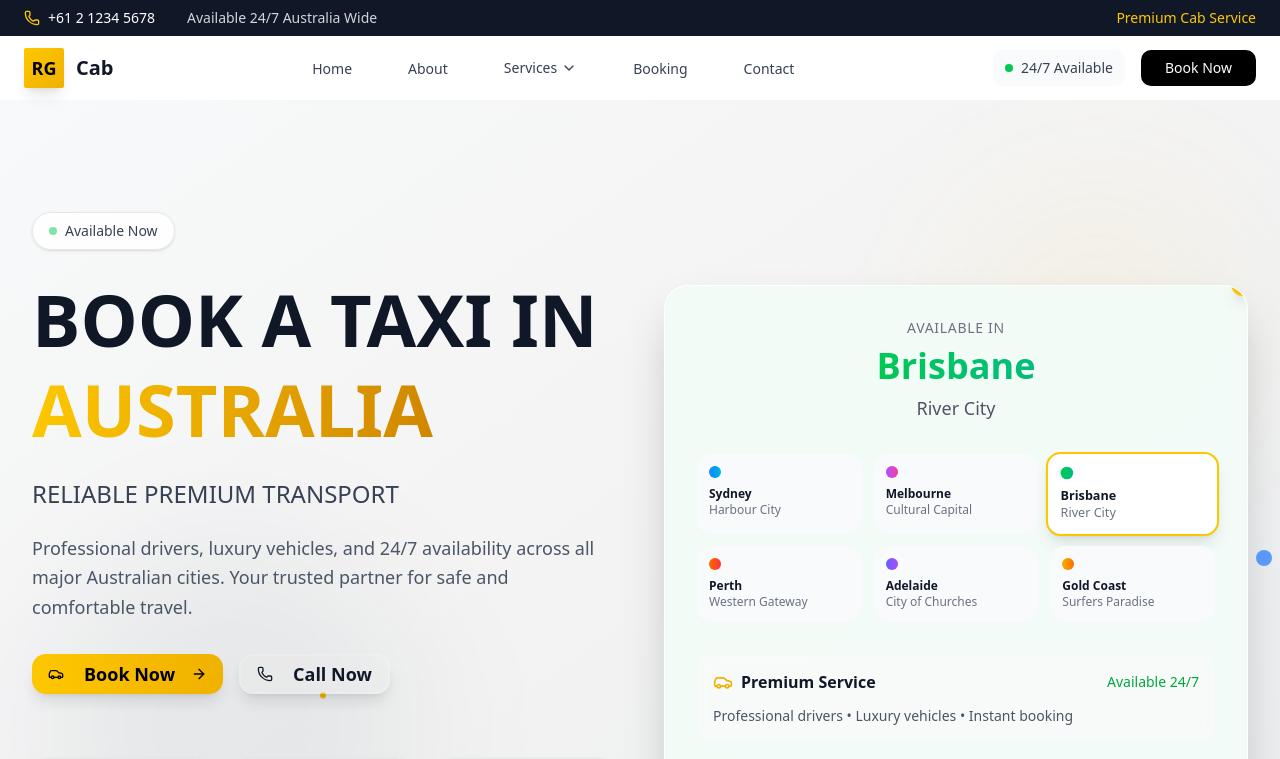
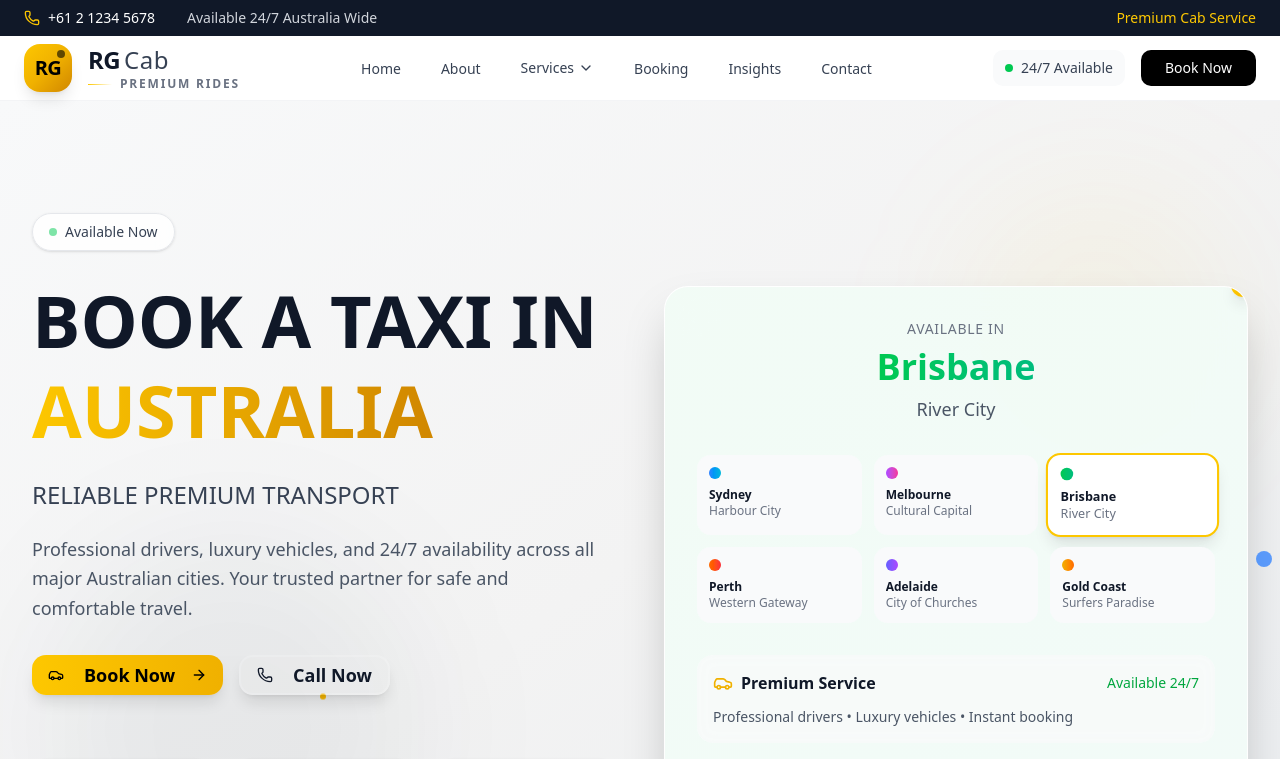
Before and after one commit to muhammadalizkhan/rg-cabs-perth, a Next.js app: page / in a window 1280 px wide. Shown: the top 759 px of the page. Built offline with nearby package versions, Linux system fonts and the light colour scheme.

Commit message:
feat redesiging navbar

```diff
--- a/src/app/globals.css
+++ b/src/app/globals.css
@@ -120,3 +120,50 @@
     @apply bg-background text-foreground;
   }
 }
+
+.apple-scrollbar {
+  scrollbar-width: none;
+  -ms-overflow-style: none;
+}
+
+.apple-scrollbar::-webkit-scrollbar {
+  display: none;
+}
+
+.apple-scrollbar-hover {
+  scrollbar-width: thin;
+  scrollbar-color: transparent transparent;
+}
+
+.apple-scrollbar-hover::-webkit-scrollbar {
+  width: 6px;
+}
+
+.apple-scrollbar-hover::-webkit-scrollbar-track {
+  background: transparent;
+}
+
+.apple-scrollbar-hover::-webkit-scrollbar-thumb {
+  background-color: transparent;
+  border-radius: 3px;
+  transition: background-color 0.2s ease;
+}
+
+.apple-scrollbar-hover:hover::-webkit-scrollbar-thumb {
+  background-color: rgba(0, 0, 0, 0.2);
+}
+
+.apple-scrollbar-hover::-webkit-scrollbar-thumb:hover {
+  background-color: rgba(0, 0, 0, 0.4);
+}
+
+.apple-scrollbar {
+  scroll-behavior: smooth;
+}
+.apple-scrollbar:focus {
+  outline: none;
+}
+
+.apple-scrollbar {
+  -webkit-overflow-scrolling: touch;
+}
--- a/src/components/navbar/navbar.tsx
+++ b/src/components/navbar/navbar.tsx
@@ -15,8 +15,7 @@ import {
   Baby,
   Waves,
   ArrowRight,
-  Star,
-  Clock,
+  Navigation,
 } from "lucide-react"
 import Link from "next/link"
 import { useState, useEffect } from "react"
@@ -27,6 +26,7 @@ const navigationItems = [
   { name: "About", href: "/about" },
   { name: "Services", href: "/services", hasDropdown: true },
   { name: "Booking", href: "/booking" },
+  { name: "Insights", href: "/insights", description: "FAQs & Help Center" },
   { name: "Contact", href: "/contact" },
 ]
 
@@ -75,18 +75,44 @@ export default function Navbar() {
 
   useEffect(() => {
     if (isOpen) {
+      const scrollY = window.scrollY
+      document.body.style.position = "fixed"
+      document.body.style.top = `-${scrollY}px`
+      document.body.style.width = "100%"
       document.body.style.overflow = "hidden"
     } else {
-      document.body.style.overflow = "unset"
+      const scrollY = document.body.style.top
+      document.body.style.position = ""
+      document.body.style.top = ""
+      document.body.style.width = ""
+      document.body.style.overflow = ""
+      if (scrollY) {
+        window.scrollTo(0, Number.parseInt(scrollY || "0") * -1)
+      }
     }
     return () => {
-      document.body.style.overflow = "unset"
+      document.body.style.position = ""
+      document.body.style.top = ""
+      document.body.style.width = ""
+      document.body.style.overflow = ""
     }
   }, [isOpen])
 
+  useEffect(() => {
+    const handleClickOutside = () => {
+      setServicesOpen(false)
+    }
+    if (servicesOpen) {
+      document.addEventListener("click", handleClickOutside)
+    }
+    return () => {
+      document.removeEventListener("click", handleClickOutside)
+    }
+  }, [servicesOpen])
+
   return (
     <>
-      <div className="hidden lg:block bg-gray-900 text-white py-2">
+      <div className="hidden lg:block bg-gray-900 text-white py-2 relative z-40">
         <div className="mx-auto max-w-7xl px-6">
           <div className="flex items-center justify-between text-sm">
             <div className="flex items-center space-x-8">
@@ -101,22 +127,39 @@ export default function Navbar() {
         </div>
       </div>
       <nav
-        className={`sticky top-0 z-50 w-full transition-all duration-300 ${
-          scrolled ? "bg-white/90 backdrop-blur-xl shadow-sm border-b border-gray-100" : "bg-white"
+        className={`sticky top-0 z-50 w-full transition-all duration-300 ${scrolled
+            ? "bg-white/95 backdrop-blur-xl shadow-lg border-b border-gray-200"
+            : "bg-white border-b border-gray-100"
           }`}
       >
         <div className="mx-auto max-w-7xl px-6">
           <div className="flex h-16 items-center justify-between">
-            <Link href="/" className="flex items-center space-x-3 group">
-              <div className="flex h-10 w-10 items-center justify-center rounded-xs bg-gradient-to-br from-yellow-400 to-yellow-500 text-black shadow-lg group-hover:shadow-xl transition-all duration-200 group-hover:scale-105">
-                <span className="text-lg font-bold">RG</span>
+            <Link href="/" className="flex items-center space-x-4 group flex-shrink-0">
+              <div className="relative">
+                <div className="flex h-12 w-12 items-center justify-center rounded-2xl bg-gradient-to-br from-yellow-400 via-yellow-500 to-yellow-600 shadow-lg group-hover:shadow-xl transition-all duration-300 group-hover:scale-105">
+                  <div className="relative">
+                    <span className="text-xl font-black text-black tracking-tight">RG</span>
+                    <div className="absolute -top-1 -right-1 w-2 h-2 bg-black rounded-full opacity-60"></div>
                   </div>
-              <div>
-                <span className="text-xl font-bold text-gray-900">Cab</span>
+                </div>
+              </div>
+              <div className="flex flex-col">
+                <div className="flex items-baseline space-x-1">
+                  <span className="text-2xl font-black text-gray-900 tracking-tight group-hover:text-black transition-colors">
+                    RG
+                  </span>
+                  <span className="text-2xl font-light text-gray-700 tracking-wide group-hover:text-gray-900 transition-colors">
+                    Cab
+                  </span>
+                </div>
+                <div className="flex items-center space-x-2">
+                  <div className="h-px w-6 bg-gradient-to-r from-yellow-400 to-transparent"></div>
+                  <span className="text-xs font-semibold text-gray-500 uppercase tracking-[0.15em]">Premium Rides</span>
+                </div>
               </div>
             </Link>
-
-            <div className="hidden lg:flex items-center space-x-8">
+            <div className="hidden lg:flex items-center justify-center flex-1 max-w-2xl mx-8">
+              <div className="flex items-center space-x-1 xl:space-x-2">
                 {navigationItems.map((item) => (
                   <div key={item.name} className="relative">
                     {item.hasDropdown ? (
@@ -124,25 +167,26 @@ export default function Navbar() {
                         className="relative"
                         onMouseEnter={() => setServicesOpen(true)}
                         onMouseLeave={() => setServicesOpen(false)}
+                        onClick={(e) => e.stopPropagation()}
                       >
-                      <button className="relative flex items-center gap-1 px-3 py-2 text-sm font-medium text-gray-700 hover:text-gray-900 transition-colors duration-200 group">
+                        <button className="relative flex items-center gap-1 px-3 xl:px-4 py-2 text-sm font-medium text-gray-700 hover:text-gray-900 transition-colors duration-200 group whitespace-nowrap">
                           {item.name}
                           <ChevronDown
                             className={`h-4 w-4 transition-transform duration-200 ${servicesOpen ? "rotate-180" : ""}`}
                           />
                           <div className="absolute bottom-0 left-0 w-0 h-0.5 bg-gradient-to-r from-yellow-400 to-yellow-500 group-hover:w-full transition-all duration-300"></div>
                         </button>
-
                         <div
-                        className={`absolute top-full left-0 mt-2 w-80 bg-white rounded-2xl shadow-xl border border-gray-100 transition-all duration-200 ${
-                          servicesOpen ? "opacity-100 visible translate-y-0" : "opacity-0 invisible translate-y-2"
+                          className={`absolute top-full left-0 mt-2 w-80 bg-white rounded-2xl shadow-2xl border border-gray-100 transition-all duration-200 ${servicesOpen ? "opacity-100 visible translate-y-0" : "opacity-0 invisible translate-y-2"
                             }`}
+                          style={{ zIndex: 9999 }}
                         >
                           <div className="p-4">
                             <div className="text-xs font-semibold text-gray-500 uppercase tracking-wide mb-3">
                               Our Services
                             </div>
-                          <div className="space-y-1">
+                            <div className="max-h-80 overflow-y-auto apple-scrollbar">
+                              <div className="space-y-1 pr-1">
                                 {serviceItems.map((service) => {
                                   const IconComponent = service.icon
                                   return (
@@ -150,13 +194,14 @@ export default function Navbar() {
                                       key={service.name}
                                       href={service.href}
                                       className="flex items-center gap-3 p-3 rounded-xl hover:bg-gray-50 transition-colors duration-200 group"
+                                      onClick={() => setServicesOpen(false)}
                                     >
-                                  <div className="w-8 h-8 bg-gray-100 rounded-lg flex items-center justify-center group-hover:bg-yellow-100 transition-colors duration-200">
+                                      <div className="w-8 h-8 bg-gray-100 rounded-lg flex items-center justify-center group-hover:bg-yellow-100 transition-colors duration-200 flex-shrink-0">
                                         <IconComponent className="h-4 w-4 text-gray-600 group-hover:text-yellow-600" />
                                       </div>
-                                  <div className="flex-1">
-                                    <div className="text-sm font-medium text-gray-900">{service.name}</div>
-                                    <div className="text-xs text-gray-500">{service.description}</div>
+                                      <div className="flex-1 min-w-0">
+                                        <div className="text-sm font-medium text-gray-900 truncate">{service.name}</div>
+                                        <div className="text-xs text-gray-500 truncate">{service.description}</div>
                                       </div>
                                     </Link>
                                   )
@@ -165,10 +210,11 @@ export default function Navbar() {
                             </div>
                           </div>
                         </div>
+                      </div>
                     ) : (
                       <Link
                         href={item.href}
-                      className="relative px-3 py-2 text-sm font-medium text-gray-700 hover:text-gray-900 transition-colors duration-200 group"
+                        className="relative px-3 xl:px-4 py-2 text-sm font-medium text-gray-700 hover:text-gray-900 transition-colors duration-200 group whitespace-nowrap"
                       >
                         {item.name}
                         <div className="absolute bottom-0 left-0 w-0 h-0.5 bg-gradient-to-r from-yellow-400 to-yellow-500 group-hover:w-full transition-all duration-300"></div>
@@ -177,20 +223,19 @@ export default function Navbar() {
                   </div>
                 ))}
               </div>
-
-            <div className="hidden lg:flex items-center space-x-4">
+            </div>
+            <div className="hidden lg:flex items-center space-x-3 xl:space-x-4 flex-shrink-0">
               <div className="flex items-center gap-2 px-3 py-2 bg-gray-50 rounded-lg text-sm">
-                <div className="w-2 h-2 bg-green-500 rounded-full"></div>
-                <span className="text-gray-700 font-medium">24/7 Available</span>
+                <div className="w-2 h-2 bg-green-500 rounded-full animate-pulse"></div>
+                <span className="text-gray-700 font-medium whitespace-nowrap">24/7 Available</span>
               </div>
-              <Button className="bg-black hover:bg-gray-800 text-white px-6 py-2 rounded-lg font-medium transition-all duration-200">
+              <Button className="bg-black hover:bg-gray-800 text-white px-6 py-2 rounded-lg font-medium transition-all duration-200 hover:scale-105 whitespace-nowrap">
                 Book Now
               </Button>
             </div>
-
             <button
               onClick={() => setIsOpen(true)}
-              className="lg:hidden p-2 rounded-lg hover:bg-gray-100 transition-colors duration-200"
+              className="lg:hidden p-2 rounded-lg hover:bg-gray-100 transition-colors duration-200 flex-shrink-0"
             >
               <Menu className="h-6 w-6 text-gray-700" />
             </button>
@@ -199,30 +244,42 @@ export default function Navbar() {
       </nav>
 
       <div
-        className={`fixed inset-0 z-50 lg:hidden transition-all duration-500 ${
-          isOpen ? "visible opacity-100" : "invisible opacity-0"
+        className={`fixed inset-0 z-[9999] lg:hidden transition-all duration-500 ${isOpen ? "visible opacity-100" : "invisible opacity-0"
           }`}
       >
         <div
-          className={`absolute inset-0 bg-black/40 backdrop-blur-md transition-all duration-500 ${
-            isOpen ? "opacity-100" : "opacity-0"
+          className={`absolute inset-0 bg-black/50 backdrop-blur-sm transition-all duration-500 ${isOpen ? "opacity-100" : "opacity-0"
             }`}
           onClick={() => setIsOpen(false)}
         />
 
         <div
-          className={`relative h-full w-full bg-white transition-all duration-500 ${
-            isOpen ? "translate-y-0" : "translate-y-full"
+          className={`relative h-full w-full bg-white transition-all duration-500 flex flex-col ${isOpen ? "translate-y-0" : "translate-y-full"
             }`}
         >
-          <div className="flex items-center justify-between p-6 border-b border-gray-100">
-            <div className="flex items-center space-x-3">
-              <div className="flex h-10 w-10 items-center justify-center rounded-xl bg-gradient-to-br from-yellow-400 to-yellow-500 text-black shadow-lg">
-                <span className="text-lg font-bold">RG</span>
+          <div className="flex items-center justify-between p-6 border-b border-gray-100 bg-white flex-shrink-0">
+            <div className="flex items-center space-x-4">
+              <div className="relative">
+                <div className="flex h-10 w-10 items-center justify-center rounded-2xl bg-gradient-to-br from-yellow-400 via-yellow-500 to-yellow-600 shadow-lg">
+                  <div className="relative">
+                    <span className="text-lg font-black text-black tracking-tight">RG</span>
+                    <div className="absolute -top-0.5 -right-0.5 w-1.5 h-1.5 bg-black rounded-full opacity-60"></div>
                   </div>
-              <div>
-                <span className="text-xl font-bold text-gray-900">RG Cab</span>
-                <div className="text-xs text-gray-500 font-medium">PREMIUM RIDES</div>
+                </div>
+                <div className="absolute -bottom-0.5 -right-0.5 w-3 h-3 bg-black rounded-full flex items-center justify-center">
+                  <Navigation className="h-1.5 w-1.5 text-yellow-400 rotate-45" />
+                </div>
+              </div>
+
+              <div className="flex flex-col">
+                <div className="flex items-baseline space-x-1">
+                  <span className="text-xl font-black text-gray-900 tracking-tight">RG</span>
+                  <span className="text-xl font-light text-gray-700 tracking-wide">Cab</span>
+                </div>
+                <div className="flex items-center space-x-2">
+                  <div className="h-px w-4 bg-gradient-to-r from-yellow-400 to-transparent"></div>
+                  <span className="text-xs font-semibold text-gray-500 uppercase tracking-[0.1em]">Premium</span>
+                </div>
               </div>
             </div>
             <button
@@ -232,9 +289,7 @@ export default function Navbar() {
               <X className="h-6 w-6 text-gray-700" />
             </button>
           </div>
-
-          <div className="flex-1 overflow-y-auto">
-            {/* Main Navigation */}
+          <div className="flex-1 overflow-y-auto apple-scrollbar">
             <div className="p-6">
               <div className="space-y-1">
                 {navigationItems.map((item, index) => (
@@ -243,8 +298,7 @@ export default function Navbar() {
                       <div>
                         <button
                           onClick={() => setMobileServicesOpen(!mobileServicesOpen)}
-                          className={`w-full flex items-center justify-between p-4 text-left rounded-2xl hover:bg-gray-50 transition-all duration-300 group ${
-                            isOpen ? "animate-in slide-in-from-bottom" : ""
+                          className={`w-full flex items-center justify-between p-4 text-left rounded-2xl hover:bg-gray-50 transition-all duration-300 group ${isOpen ? "animate-in slide-in-from-bottom" : ""
                             }`}
                           style={{
                             animationDelay: `${index * 100}ms`,
@@ -258,18 +312,18 @@ export default function Navbar() {
                             <div className="text-sm text-gray-500 mt-1">Premium ride options</div>
                           </div>
                           <ChevronDown
-                            className={`h-5 w-5 text-gray-400 transition-transform duration-300 ${
-                              mobileServicesOpen ? "rotate-180" : ""
+                            className={`h-5 w-5 text-gray-400 transition-transform duration-300 ${mobileServicesOpen ? "rotate-180" : ""
                               }`}
                           />
                         </button>
-
                         <div
-                          className={`overflow-hidden transition-all duration-300 ${
-                            mobileServicesOpen ? "max-h-[800px] opacity-100" : "max-h-0 opacity-0"
+                          className={`overflow-hidden transition-all duration-300 ${mobileServicesOpen ? "max-h-[600px] opacity-100" : "max-h-0 opacity-0"
                             }`}
                         >
-                          <div className="ml-4 mt-2 space-y-1">
+                          <div className="ml-4 mt-2">
+                            {/* Apple-style invisible scrollbar */}
+                            <div className="max-h-96 overflow-y-auto apple-scrollbar">
+                              <div className="space-y-1 pr-1">
                                 {serviceItems.map((service, serviceIndex) => {
                                   const IconComponent = service.icon
                                   return (
@@ -277,25 +331,26 @@ export default function Navbar() {
                                       key={service.name}
                                       href={service.href}
                                       onClick={() => setIsOpen(false)}
-                                  className={`flex items-center gap-4 p-3 rounded-xl hover:bg-gray-50 transition-all duration-200 group ${
-                                    mobileServicesOpen ? "animate-in slide-in-from-left" : ""
+                                      className={`flex items-center gap-4 p-3 rounded-xl hover:bg-gray-50 transition-all duration-200 group ${mobileServicesOpen ? "animate-in slide-in-from-left" : ""
                                         }`}
                                       style={{
                                         animationDelay: `${serviceIndex * 50}ms`,
                                         animationFillMode: "both",
                                       }}
                                     >
-                                  <div className="w-10 h-10 bg-gray-100 rounded-xl flex items-center justify-center group-hover:bg-yellow-100 transition-colors duration-200">
+                                      <div className="w-10 h-10 bg-gray-100 rounded-xl flex items-center justify-center group-hover:bg-yellow-100 transition-colors duration-200 flex-shrink-0">
                                         <IconComponent className="h-5 w-5 text-gray-600 group-hover:text-yellow-600" />
                                       </div>
-                                  <div className="flex-1">
+                                      <div className="flex-1 min-w-0">
                                         <div className="text-base font-medium text-gray-900">{service.name}</div>
                                         <div className="text-sm text-gray-500">{service.description}</div>
                                       </div>
-                                  <ArrowRight className="h-4 w-4 text-gray-400 group-hover:text-yellow-500 group-hover:translate-x-1 transition-all duration-200" />
+                                      <ArrowRight className="h-4 w-4 text-gray-400 group-hover:text-yellow-500 group-hover:translate-x-1 transition-all duration-200 flex-shrink-0" />
                                     </Link>
                                   )
                                 })}
+                              </div>
+                            </div>
                           </div>
                         </div>
                       </div>
@@ -303,8 +358,7 @@ export default function Navbar() {
                       <Link
                         href={item.href}
                         onClick={() => setIsOpen(false)}
-                        className={`flex items-center justify-between p-4 rounded-2xl hover:bg-gray-50 transition-all duration-300 group ${
-                          isOpen ? "animate-in slide-in-from-bottom" : ""
+                        className={`flex items-center justify-between p-4 rounded-2xl hover:bg-gray-50 transition-all duration-300 group ${isOpen ? "animate-in slide-in-from-bottom" : ""
                           }`}
                         style={{
                           animationDelay: `${index * 100}ms`,
@@ -317,6 +371,7 @@ export default function Navbar() {
                             {item.name === "Home" && "Welcome to RG Cab"}
                             {item.name === "About" && "Our story & mission"}
                             {item.name === "Booking" && "Reserve your ride"}
+                            {item.name === "Insights" && "FAQs & Help Center"}
                             {item.name === "Contact" && "Get in touch"}
                           </div>
                         </div>
@@ -353,47 +408,14 @@ export default function Navbar() {
             </div>
           </div>
 
-          <div className="p-6 border-t border-gray-100 bg-gray-50">
-            <div className="grid grid-cols-1 gap-4 mb-6">
-              <div className="flex items-center gap-3">
-                <div className="w-10 h-10 bg-green-100 rounded-xl flex items-center justify-center">
-                  <Phone className="h-5 w-5 text-green-600" />
-                </div>
-                <div>
-                  <div className="text-sm font-medium text-gray-900">24/7 Hotline</div>
-                  <div className="text-sm text-gray-600">+61 2 1234 5678</div>
-                </div>
-              </div>
-
-              <div className="flex items-center gap-3">
-                <div className="w-10 h-10 bg-yellow-100 rounded-xl flex items-center justify-center">
-                  <Star className="h-5 w-5 text-yellow-600 fill-current" />
-                </div>
-                <div>
-                  <div className="text-sm font-medium text-gray-900">Customer Rating</div>
-                  <div className="text-sm text-gray-600">4.9/5 ⭐⭐⭐⭐⭐</div>
-                </div>
-              </div>
-
-              <div className="flex items-center gap-3">
-                <div className="w-10 h-10 bg-blue-100 rounded-xl flex items-center justify-center">
-                  <Clock className="h-5 w-5 text-blue-600" />
-                </div>
-                <div>
-                  <div className="text-sm font-medium text-gray-900">Response Time</div>
-                  <div className="text-sm text-gray-600">Under 5 minutes</div>
-                </div>
-              </div>
-            </div>
-
+          <div className="p-6 border-t border-gray-100 bg-gray-50 flex-shrink-0">
             <Button
-              className="w-full bg-gradient-to-r from-yellow-400 to-yellow-500 hover:from-yellow-500 hover:to-yellow-600 text-black py-4 rounded-2xl font-semibold text-lg shadow-lg hover:shadow-xl transition-all duration-300"
+              className="w-full bg-gradient-to-r from-yellow-400 to-yellow-500 hover:from-yellow-500 hover:to-yellow-600 text-black py-4 rounded-2xl font-semibold text-lg shadow-lg hover:shadow-xl transition-all duration-300 mb-4"
               onClick={() => setIsOpen(false)}
             >
               Book Your Premium Ride
             </Button>
-
-            <div className="text-center mt-4">
+            <div className="text-center">
               <div className="text-sm text-gray-600">Trusted by 50,000+ customers</div>
               <div className="text-xs text-gray-500 mt-1">Available in 50+ cities across Australia</div>
             </div>
```
Lines whose indentation alone changed are shown as unchanged.
